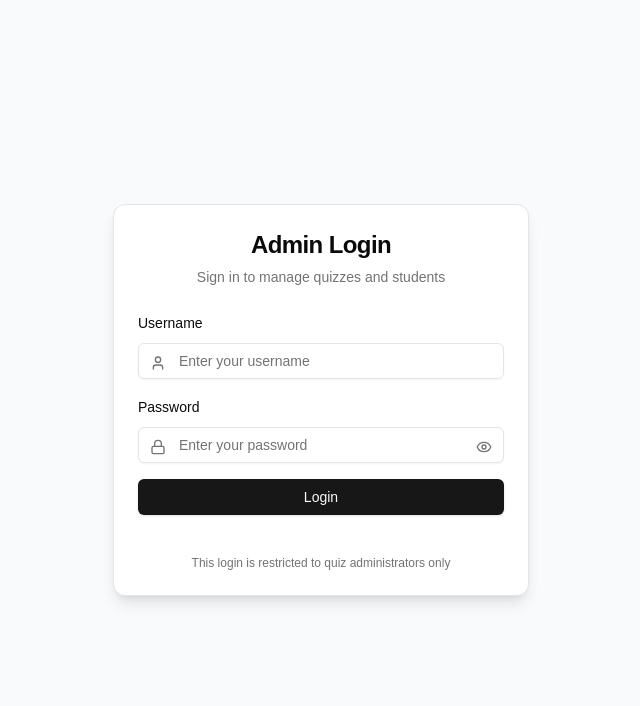
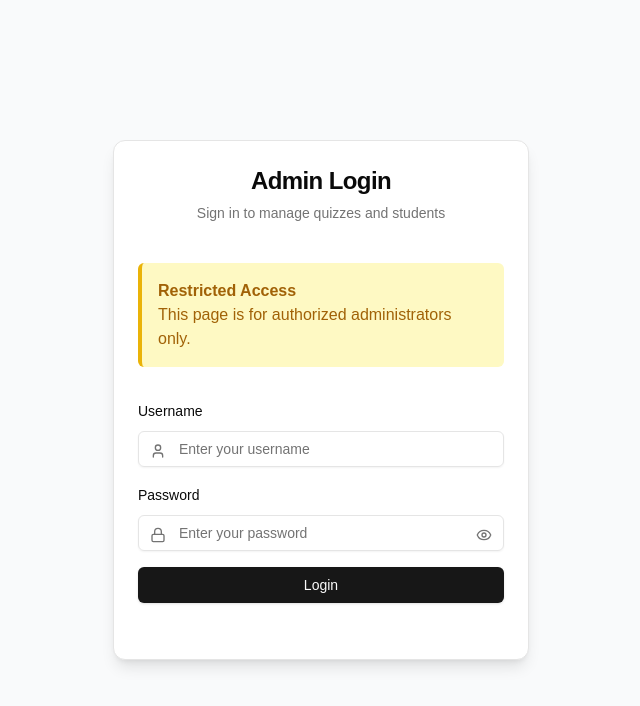
Before and after one commit to Agamya-Samuel/shuats-quiz-app, a Next.js app: page /admin/login in a window 1280 px wide. Shown: the top 706 px of the page, without its empty margins (319-959 px from the left). Built offline with nearby package versions, Linux system fonts and the light colour scheme; no server answers; the database is empty; what drizzle-zod would draw is missing.

Commit message:
feat(login): add alert for restricted access to admin login page

```diff
--- a/app/admin/login/forms/LoginForm.tsx
+++ b/app/admin/login/forms/LoginForm.tsx
@@ -153,6 +153,11 @@ export function LoginForm({ redirect }: { redirect?: string }) {
 					</CardDescription>
 				</CardHeader>
 
+				<div className="bg-yellow-100 border-l-4 border-yellow-500 text-yellow-700 p-4 mx-6 mt-4 rounded-md mb-8" role="alert">
+					<p className="font-bold">Restricted Access</p>
+					<p>This page is for authorized administrators only.</p>
+				</div>
+
 				<CardContent>
 					<Form {...form}>
 						<form
@@ -197,9 +202,6 @@ export function LoginForm({ redirect }: { redirect?: string }) {
 				</CardContent>
 
 				<CardFooter className="flex flex-col items-center justify-center pt-2 pb-6">
-					<p className="text-xs text-muted-foreground mt-2">
-						This login is restricted to quiz administrators only
-					</p>
 				</CardFooter>
 			</Card>
 		</div>
```
